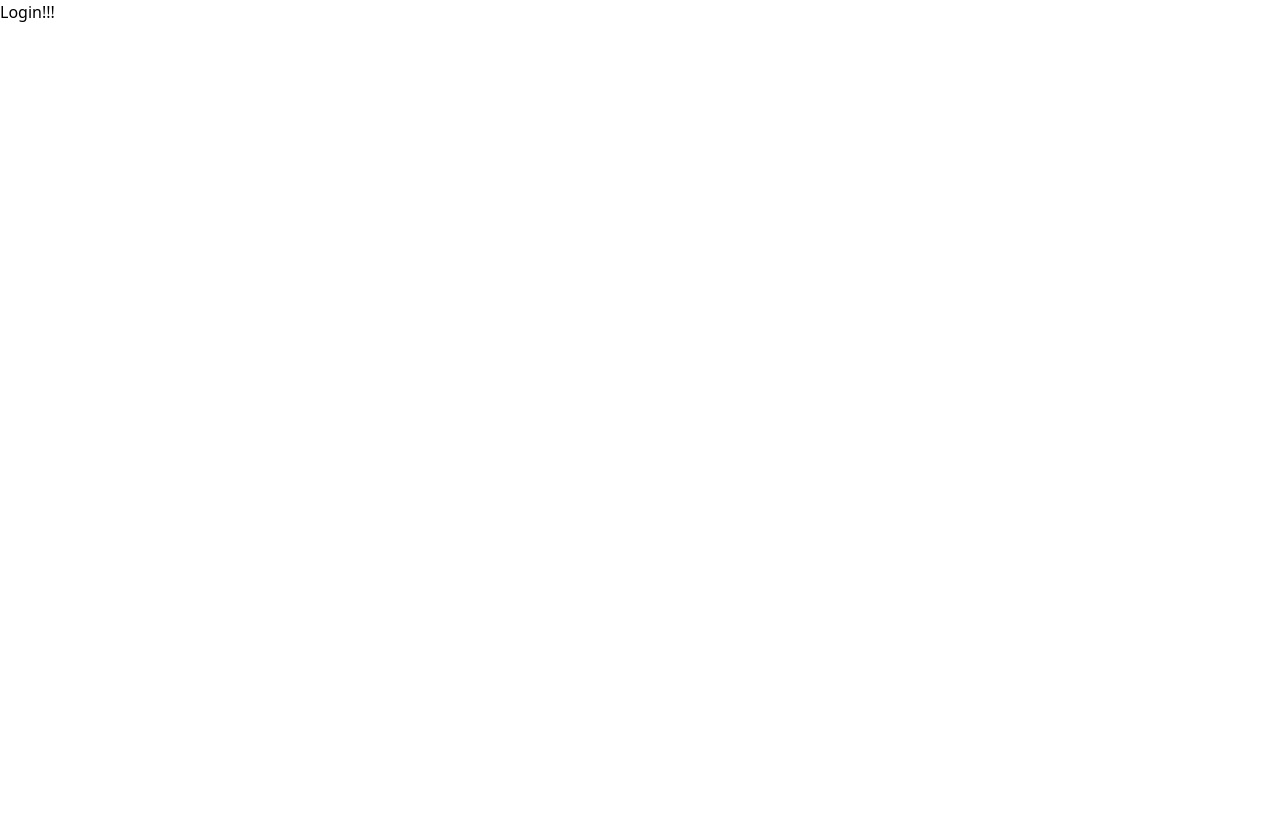
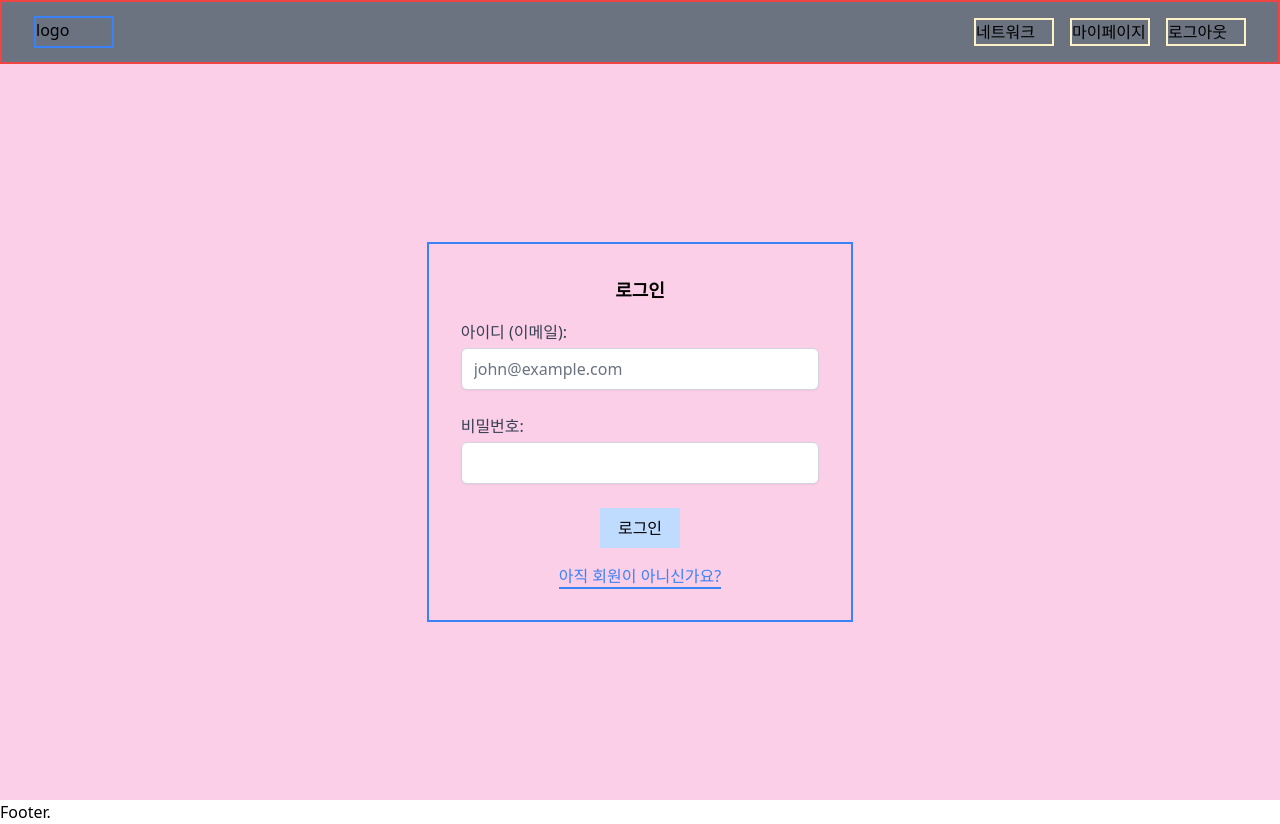
Before and after one commit to yuliepie/elice-portfolio-project, a React (Create React App) app in the folder react-client/: page /login in a window 1280 px wide. Before the commit the page ends 800 px from the top, so only its background shows below. Built offline with nearby package versions, Linux system fonts and the light colour scheme.

Commit message:
layout register/login page

```diff
--- a/react-client/src/Components/Navigation.jsx
+++ b/react-client/src/Components/Navigation.jsx
@@ -2,5 +2,20 @@ import { NavLink } from "react-router-dom";
 import styled from "styled-components";
 
 export default function Navigation() {
-  return <div>Navigation</div>;
+  return (
+    <div className="border-2 border-red-500 h-16 bg-gray-500 flex justify-end px-8 py-2 items-center fixed w-full">
+      <div className="border-2 border-blue-500 h-8 w-20">logo</div>
+      <div className="inline-flex ml-auto gap-x-4">
+        <div className="w-20 border-yellow-100 border-2">
+          <NavLink to="/">네트워크</NavLink>
+        </div>
+        <div className="w-20 border-yellow-100 border-2">
+          <NavLink to="/">마이페이지</NavLink>
+        </div>
+        <div className="w-20 border-yellow-100 border-2">
+          <NavLink to="/">로그아웃</NavLink>
+        </div>
+      </div>
+    </div>
+  );
 }
--- a/react-client/src/Components/PageLayout.jsx
+++ b/react-client/src/Components/PageLayout.jsx
@@ -2,5 +2,13 @@ import Navigation from "./Navigation";
 import styled from "styled-components";
 
 export default function PageLayout({ children }) {
-  return "Page Layout";
+  return (
+    <div>
+      <header>
+        <Navigation />
+      </header>
+      <main className="pt-16 bg-pink-200 h-screen">{children}</main>
+      <footer>Footer.</footer>
+    </div>
+  );
 }
--- a/react-client/src/Views/LoginView/LoginForm.jsx
+++ b/react-client/src/Views/LoginView/LoginForm.jsx
@@ -1,3 +1,39 @@
+import { Link } from "react-router-dom";
+
 export default function LoginForm() {
-  return <div>Login!!!</div>;
+  return (
+    <div>
+      <div>
+        <form className="my-4">
+          <div className="grid grid-cols-1 gap-6">
+            <label className="block">
+              <span className="text-gray-700">아이디 (이메일):</span>
+              <input
+                type="email"
+                className="mt-1 block w-full rounded-md border-gray-300 shadow-sm focus:border-indigo-300 focus:ring focus:ring-indigo-200 focus:ring-opacity-50"
+                placeholder="john@example.com"
+              />
+            </label>
+            <label className="block">
+              <span className="text-gray-700">비밀번호:</span>
+              <input
+                type="password"
+                className="mt-1 block w-full rounded-md border-gray-300 shadow-sm focus:border-indigo-300 focus:ring focus:ring-indigo-200 focus:ring-opacity-50"
+              />
+            </label>
+            <button type="submit" className="bg-blue-200 w-20 p-2 mx-auto">
+              로그인
+            </button>
+          </div>
+        </form>
+        <div className="text-center">
+          <Link to="/signup" className="w-max-content">
+            <span className="border-b-2 border-blue-500 w-max-content text-blue-500">
+              아직 회원이 아니신가요?
+            </span>
+          </Link>
+        </div>
+      </div>
+    </div>
+  );
 }
--- a/react-client/src/Views/LoginView/LoginPage.jsx
+++ b/react-client/src/Views/LoginView/LoginPage.jsx
@@ -2,5 +2,14 @@ import PageLayout from "../../Components/PageLayout";
 import LoginForm from "./LoginForm";
 
 export default function LoginPage() {
-  return <div>Login!!!</div>;
+  return (
+    <PageLayout>
+      <div className="flex flex-col justify-center h-full">
+        <div className="w-1/3 border-2 border-blue-500 mx-auto p-8">
+          <h2 className="font-bold text-lg text-center">로그인</h2>
+          <LoginForm />
+        </div>
+      </div>
+    </PageLayout>
+  );
 }
--- /dev/null
+++ b/react-client/src/Views/SignUpView/SignUpForm.jsx
@@ -0,0 +1,47 @@
+export default function SignUpForm() {
+  return (
+    <div>
+      <div>
+        <form>
+          <grid className="grid grid-cols-1 gap-6">
+            <label className="block">
+              <span className="text-gray-700">아이디 (이메일):</span>
+              <input
+                type="email"
+                className="mt-1 block w-full rounded-md border-gray-300 shadow-sm focus:border-indigo-300 focus:ring focus:ring-indigo-200 focus:ring-opacity-50"
+                placeholder="john@example.com"
+              />
+            </label>
+            <label className="block">
+              <span className="text-gray-700">비밀번호:</span>
+              <input
+                type="password"
+                className="mt-1 block w-full rounded-md border-gray-300 shadow-sm focus:border-indigo-300 focus:ring focus:ring-indigo-200 focus:ring-opacity-50"
+              />
+            </label>
+            <label className="block">
+              <span className="text-gray-700">비밀번호 확인:</span>
+              <input
+                type="password"
+                className="mt-1 block w-full rounded-md border-gray-300 shadow-sm focus:border-indigo-300 focus:ring focus:ring-indigo-200 focus:ring-opacity-50"
+              />
+            </label>
+            <label className="block">
+              <span className="text-gray-700">이름:</span>
+              <input
+                type="text"
+                className="mt-1 block w-full rounded-md border-gray-300 shadow-sm focus:border-indigo-300 focus:ring focus:ring-indigo-200 focus:ring-opacity-50"
+              />
+            </label>
+            <button
+              type="submit"
+              className="bg-blue-200 w-content-max p-2 mx-auto"
+            >
+              가입 완료하기
+            </button>
+          </grid>
+        </form>
+      </div>
+    </div>
+  );
+}
--- a/react-client/src/Views/SignUpView/SignUpPage.jsx
+++ b/react-client/src/Views/SignUpView/SignUpPage.jsx
@@ -1,5 +1,15 @@
 import PageLayout from "../../Components/PageLayout";
+import SignUpForm from "./SignUpForm";
 
 export default function SignUpPage() {
-  return <div>Sign Up!!!</div>;
+  return (
+    <PageLayout>
+      <div className="flex flex-col justify-center h-full">
+        <div className="w-1/3 border-2 border-blue-500 mx-auto p-8">
+          <h2 className="font-bold text-lg text-center">회원가입</h2>
+          <SignUpForm />
+        </div>
+      </div>
+    </PageLayout>
+  );
 }
--- a/react-client/tailwind.config.js
+++ b/react-client/tailwind.config.js
@@ -7,5 +7,5 @@ module.exports = {
   variants: {
     extend: {},
   },
-  plugins: [],
-}
+  plugins: [require("@tailwindcss/forms")],
+};
```
Also changed, not shown: react-client/package.json (+4 -3 lines), 1 other file (tests, documents, lock files or other folders).
